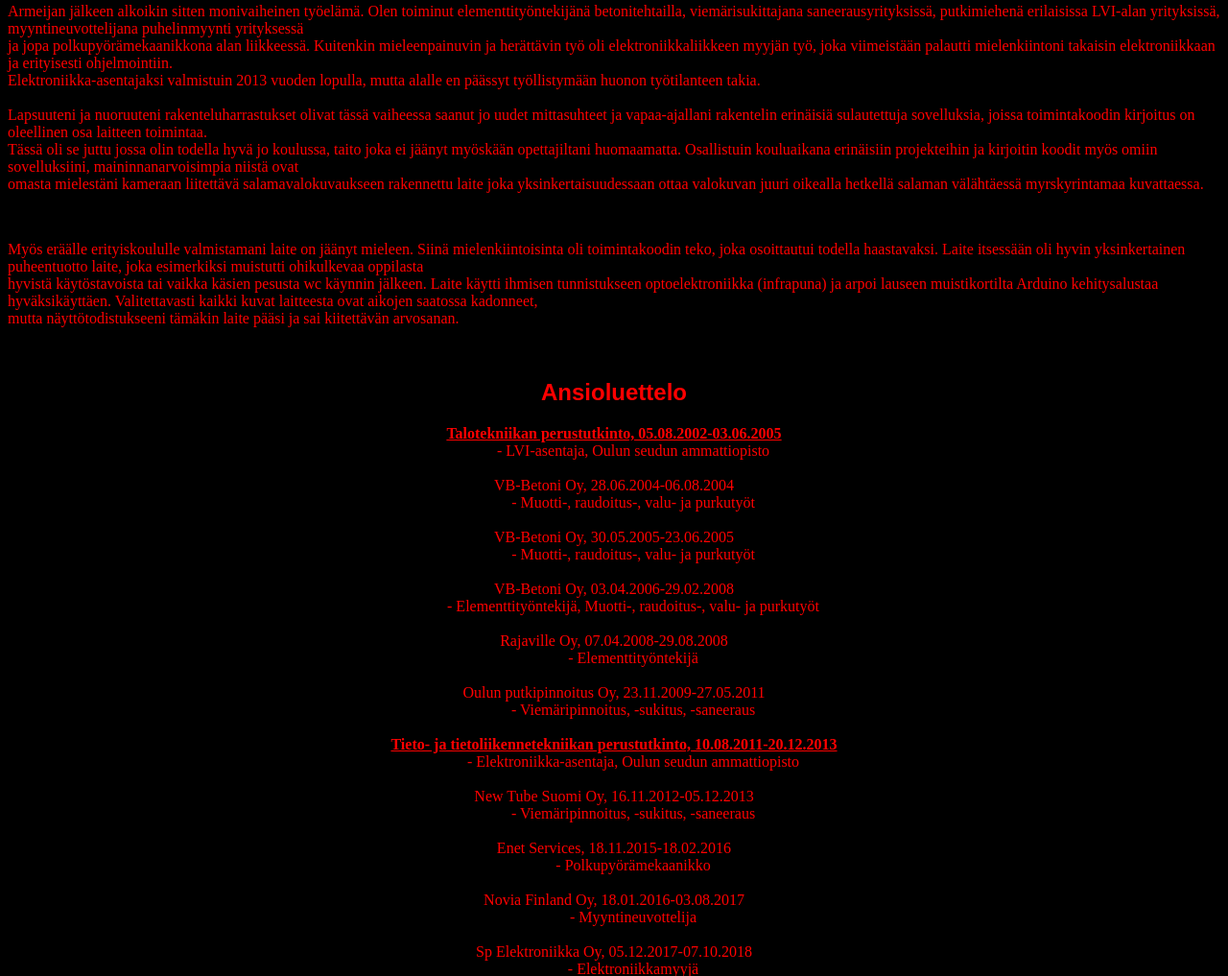
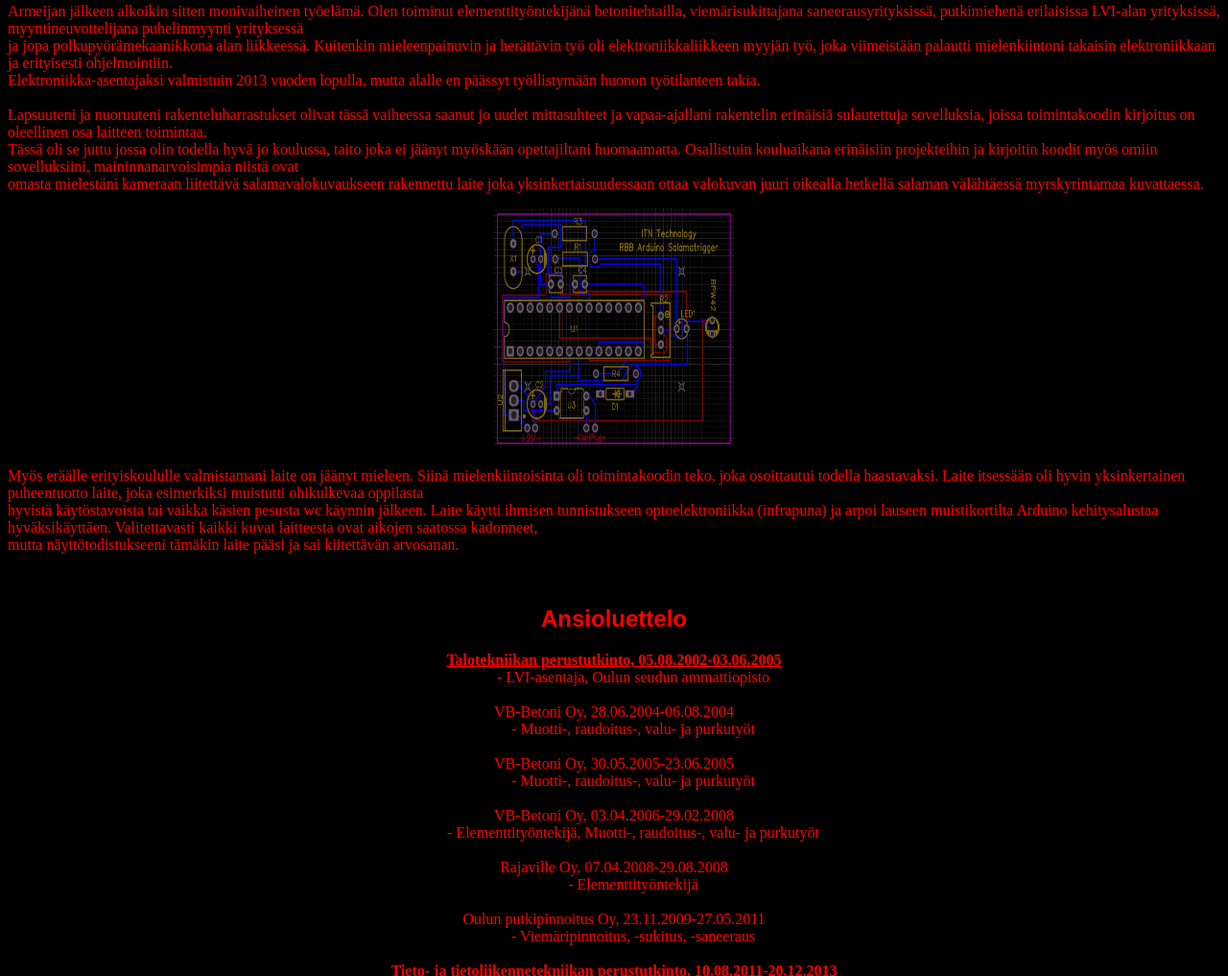
Before and after one commit to Nuojua/nuojua.github.io, a website: page portfolio.html in a window 1280 px wide. Shown: the part 1134-2151 px from the top of the page at 96% size. Drawn offline with Linux system fonts and the light colour scheme.

Commit message:
Add files via upload

```diff
--- a/portfolio.html
+++ b/portfolio.html
@@ -55,7 +55,7 @@
 laitteen toimintaa.<br>Tässä oli se juttu jossa olin todella hyvä jo koulussa, taito joka ei jäänyt myöskään opettajiltani huomaamatta. Osallistuin kouluaikana erinäisiin projekteihin
 ja kirjoitin koodit myös omiin sovelluksiini, maininnanarvoisimpia niistä ovat<br>omasta mielestäni kameraan liitettävä salamavalokuvaukseen rakennettu laite
 joka yksinkertaisuudessaan ottaa valokuvan juuri oikealla hetkellä salaman välähtäessä myrskyrintamaa kuvattaessa.</p>
-<br>
+<img src="/images/pcb.jpg" alt="Ilkka Nuojua" width="250" height="250">
 <p>Myös eräälle erityiskoululle valmistamani laite on jäänyt mieleen. Siinä mielenkiintoisinta oli toimintakoodin teko, joka osoittautui todella haastavaksi. Laite itsessään oli
 hyvin yksinkertainen puheentuotto laite, joka esimerkiksi muistutti ohikulkevaa oppilasta<br>hyvistä käytöstavoista tai vaikka käsien pesusta wc käynnin jälkeen.
 Laite käytti ihmisen tunnistukseen optoelektroniikka (infrapuna) ja arpoi lauseen muistikortilta Arduino kehitysalustaa hyväksikäyttäen. Valitettavasti kaikki
```
